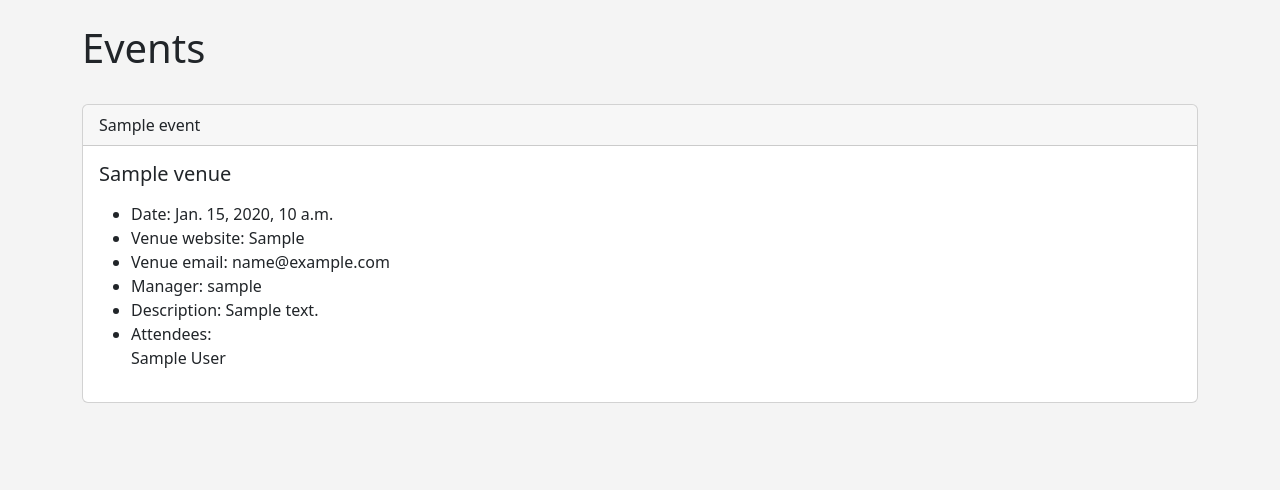
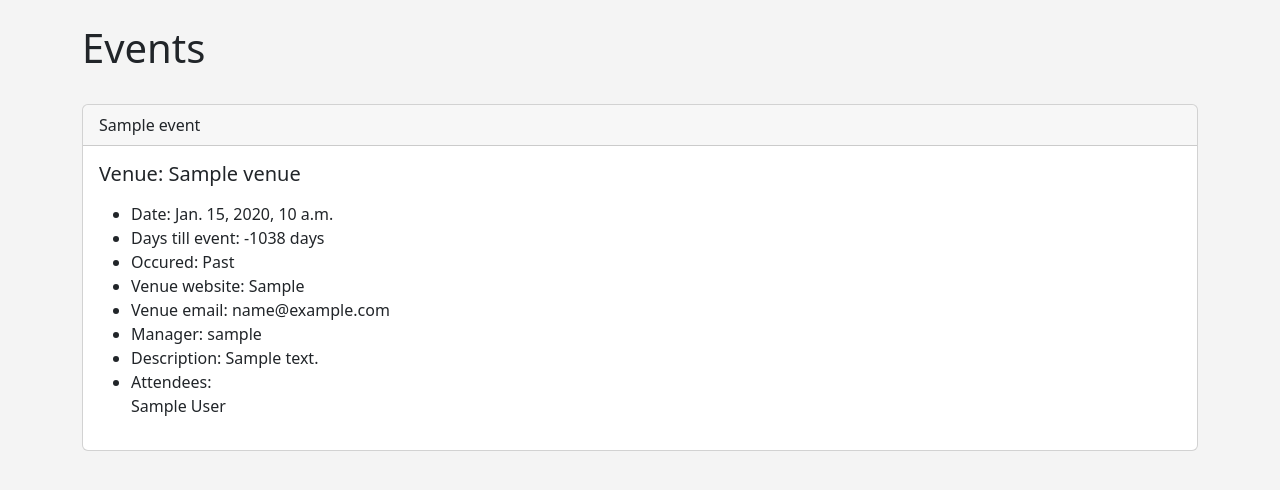
Before and after one commit to justinaluc/my_calendar_app, a Django app: page /events/ in a window 1280 px wide. Shown: the part 56-546 px from the top of the page. Run offline with Django 4.2, Linux system fonts and the light colour scheme; tables that the repository leaves empty hold one stand-in row (values such as "Sample post").

Commit message:
add calculated fields by properties in Event model

```diff
--- a/events/models.py
+++ b/events/models.py
@@ -1,5 +1,6 @@
 from django.db import models
 from django.contrib.auth.models import User
+from datetime import date
 
 
 class Venue(models.Model):
@@ -36,3 +37,19 @@ class Event(models.Model):
 
     def __str__(self):
         return self.name
+
+    @property
+    def days_till(self):
+        today = date.today()
+        days_till = self.event_date.date() - today
+        days_till_striped = str(days_till).split(",", 1)[0]
+        return days_till_striped
+
+    @property
+    def is_past(self):
+        today = date.today()
+        if self.event_date.date() > today:
+            thing = "Future"
+        else:
+            thing = "Past"
+        return thing
--- a/events/templates/events/event_list.html
+++ b/events/templates/events/event_list.html
@@ -10,10 +10,12 @@
                 {{ event }}
             </div>
             <div class="card-body">
-                <h5 class="card-title">{{ event.venue }}</h5>
+                <h5 class="card-title">Venue: {{ event.venue }}</h5>
                 <p class="card-text">
                 <ul>
                     <li>Date: {{ event.event_date }}</li>
+                    <li>Days till event: {{ event.days_till }}</li>
+                    <li>Occured: {{ event.is_past }}</li>
                     <li>Venue website: {{ event.venue.web }}</li>
                     <li>Venue email: {{ event.venue.email_address }}</li>
                     <li>Manager: {{ event.manager }}</li>
--- a/events/templates/events/home.html
+++ b/events/templates/events/home.html
@@ -2,7 +2,7 @@
 
     {% block content %}
     <center>
-        <h1>Hello, {{ name }}!</h1><br/>
+        <h1>Hello {{ name }}!</h1><br/>
         <p> {{ time }} </p><br/>
         <p> {{ cal|safe }} </p>
     </center>
--- a/events/views.py
+++ b/events/views.py
@@ -196,12 +196,12 @@ def add_venue(request):
 
 
 def all_events(request):
-    event_list = Event.objects.all().order_by('event_date')
+    event_list = Event.objects.all().order_by('-event_date')
     return render(request, 'events/event_list.html', {'event_list': event_list})
 
 
 def home(request, year=datetime.now().year, month=datetime.now().strftime('%B')):
-    name = "Justyna"
+    name = "there!"
     month_name = month.capitalize()
     # convert month from name to number
     month_number = list(calendar.month_name).index(month)
```
